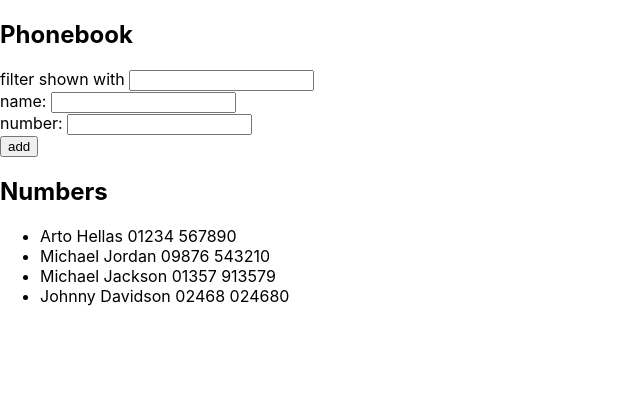
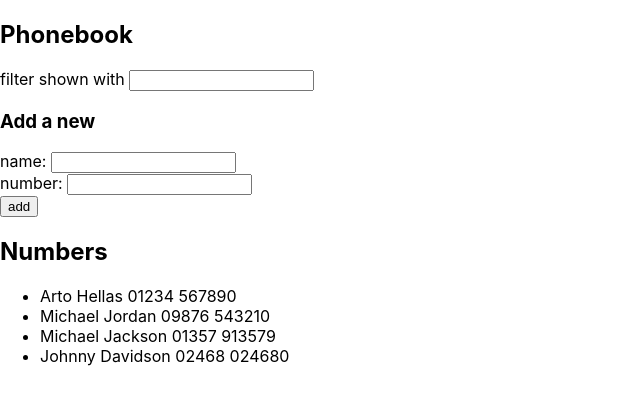
Before and after one commit to ctulb/fullstackopen, a React (Create React App) app in the folder part2/thephonebook/: page / in a window 1280 px wide. Shown: the top 404 px of the page, without its empty margins (0-640 px from the left). Built offline with nearby package versions, Linux system fonts and the light colour scheme.

Commit message:
complete exercise 2.10

```diff
--- a/part2/thephonebook/src/App.js
+++ b/part2/thephonebook/src/App.js
@@ -1,4 +1,8 @@
 import React, { useState } from 'react';
+
+import Filter from './components/Filter';
+import PersonForm from './components/PersonForm';
+import Persons from './components/Persons';
 
 const App = () => {
   const [persons, setPersons] = useState([
@@ -24,9 +28,14 @@
       setNewPhoneNumber('');
       return;
     }
-    setPersons(persons.concat(newPerson));
+    const newPersons = persons.concat(newPerson);
+    setPersons(newPersons);
     setNewName('');
     setNewPhoneNumber('');
+    const personsToShow = newPersons.filter((person) =>
+      person.name.toLowerCase().includes(searchFilter.toLowerCase())
+    );
+    setPersonsToShow(personsToShow);
   };
 
   const handleNameChange = (event) => {
@@ -51,34 +60,21 @@
   return (
     <div>
       <h2>Phonebook</h2>
-      filter shown with{' '}
-      <input
-        value={searchFilter}
-        onChange={handleSearchFilterChange}
-        onKeyUp={handleSearchFilterKeyUp}
+      <Filter
+        searchFilter={searchFilter}
+        handleSearchFilterChange={handleSearchFilterChange}
+        handleSearchFilterKeyUp={handleSearchFilterKeyUp}
       />
-      <form>
-        <div>
-          name: <input value={newName} onChange={handleNameChange} />
-        </div>
-        <div>
-          number:{' '}
-          <input value={newPhoneNumber} onChange={handlePhoneNumberChange} />
-        </div>
-        <div>
-          <button onClick={handleAdd} type="submit">
-            add
-          </button>
-        </div>
-      </form>
+      <h3>Add a new</h3>
+      <PersonForm
+        newName={newName}
+        handleNameChange={handleNameChange}
+        newPhoneNumber={newPhoneNumber}
+        handlePhoneNumberChange={handlePhoneNumberChange}
+        handleAdd={handleAdd}
+      />
       <h2>Numbers</h2>
-      <ul>
-        {personsToShow.map((person) => (
-          <li key={person.name}>
-            {person.name} {person.phoneNumber}
-          </li>
-        ))}
-      </ul>
+      <Persons personsToShow={personsToShow} />
     </div>
   );
 };
--- /dev/null
+++ b/part2/thephonebook/src/components/Filter.js
@@ -0,0 +1,16 @@
+import React from 'react';
+
+const Filter = (props) => {
+  return (
+    <div>
+      filter shown with{' '}
+      <input
+        value={props.searchFilter}
+        onChange={props.handleSearchFilterChange}
+        onKeyUp={props.handleSearchFilterKeyUp}
+      />
+    </div>
+  );
+};
+
+export default Filter;
--- /dev/null
+++ b/part2/thephonebook/src/components/PersonForm.js
@@ -0,0 +1,28 @@
+import React from 'react';
+
+const PersonForm = (props) => {
+  return (
+    <div>
+      <form>
+        <div>
+          name:{' '}
+          <input value={props.newName} onChange={props.handleNameChange} />
+        </div>
+        <div>
+          number:{' '}
+          <input
+            value={props.newPhoneNumber}
+            onChange={props.handlePhoneNumberChange}
+          />
+        </div>
+        <div>
+          <button onClick={props.handleAdd} type="submit">
+            add
+          </button>
+        </div>
+      </form>
+    </div>
+  );
+};
+
+export default PersonForm;
--- /dev/null
+++ b/part2/thephonebook/src/components/Persons.js
@@ -0,0 +1,17 @@
+import React from 'react';
+
+const Persons = ({ personsToShow }) => {
+  return (
+    <div>
+      <ul>
+        {personsToShow.map((person) => (
+          <li key={person.name}>
+            {person.name} {person.phoneNumber}
+          </li>
+        ))}
+      </ul>
+    </div>
+  );
+};
+
+export default Persons;
```
